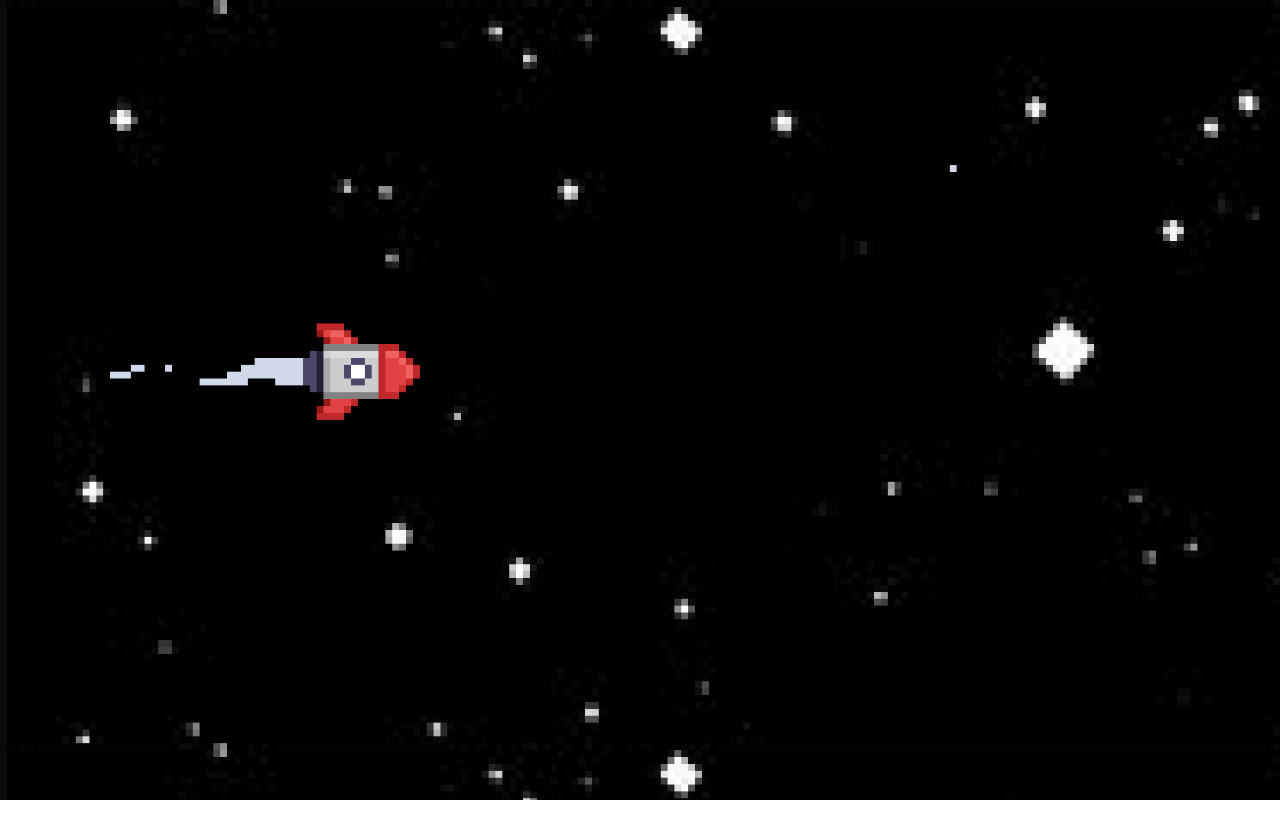
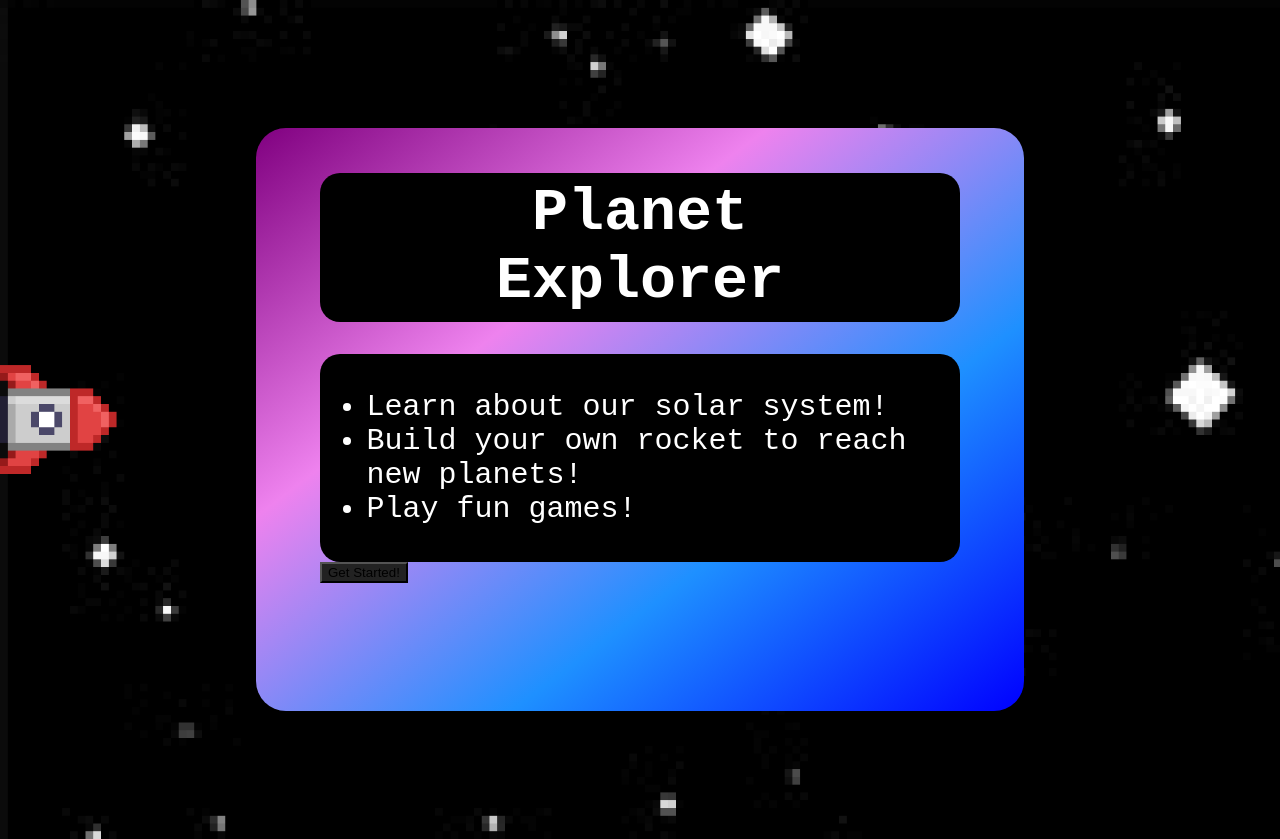
Before and after one commit to Antony-Salta/Joethons, a plain HTML site: page start_page.html in a window 1280 px wide. Before the commit the page ends 800 px from the top, so only its background shows below. Drawn offline with Linux system fonts and the light colour scheme.

Commit message:
Improved home page

```diff
--- a/start_page.css
+++ b/start_page.css
@@ -1,7 +1,48 @@
 body, html {
-  width: 100%
+  width: 100%;
 }
 body {
-  background-image: url(HomeScreen.png);
+  margin: 0 auto;
+  background-image: url(acrossSpaceAnimation.gif);
   background-size: cover;
+  font-family: 'Courier New', monospace;
 }
+
+.main-content {
+  background-image: linear-gradient(to bottom right, purple, violet, dodgerblue, blue);
+  margin: 10% 20%;
+  padding: 10% 5%;
+  padding-top: 1%;
+  border-radius: 30px;
+}
+
+#title {
+  margin: 0 10%;
+  font-size: 60px;
+  text-align: center;
+}
+
+.title-box {
+  margin-top: 5%;
+  background-color: black;
+  color: white;
+  padding: 1%;
+  border-radius: 20px;
+}
+
+#description {
+  font-size: 30px;
+}
+
+.desc-box {
+  margin-top: 5%;
+  background-color: black;
+  color: white;
+  padding: 1%;
+  border-radius: 20px;
+}
+
+#start-button {
+  background-color: #222;
+
+}
--- a/start_page.html
+++ b/start_page.html
@@ -9,6 +9,20 @@
     <link rel="stylesheet" href="start_page.css">
   </head>
   <body>
-    <h1>Hello</h1>
+    <div class="main-content">
+      <div class="title-box">
+        <h3 id="title">Planet Explorer</h3>
+      </div>
+      <div class="desc-box">
+        <ul id="description">
+          <li>Learn about our solar system!</li>
+          <li>Build your own rocket to reach new planets!</li>
+          <li>Play fun games!</li>
+        </ul>
+      </div>
+      <div class="button-box">
+        <button id="start-button">Get Started!</button>
+      </div>
+    </div>
   </body>
 </html>
```
Also changed, not shown: acrossSpaceAnimation.gif (added).
